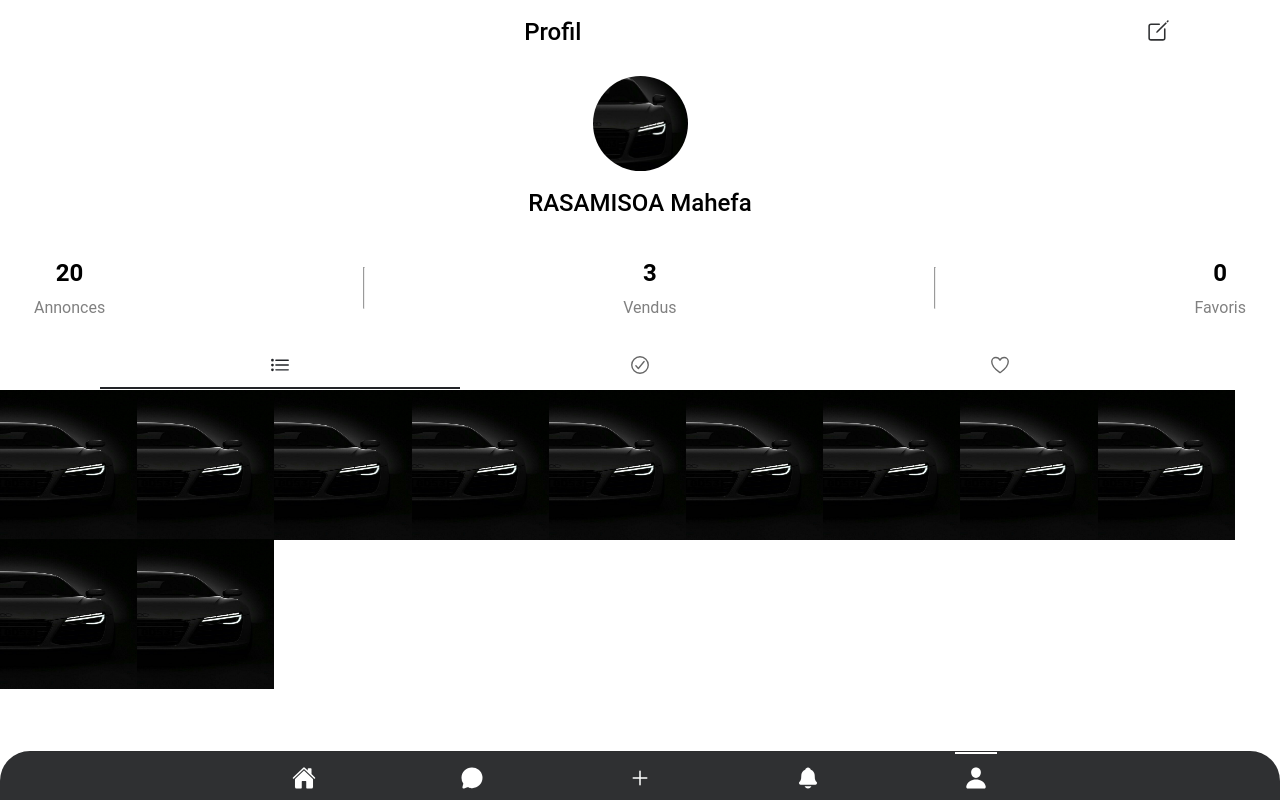
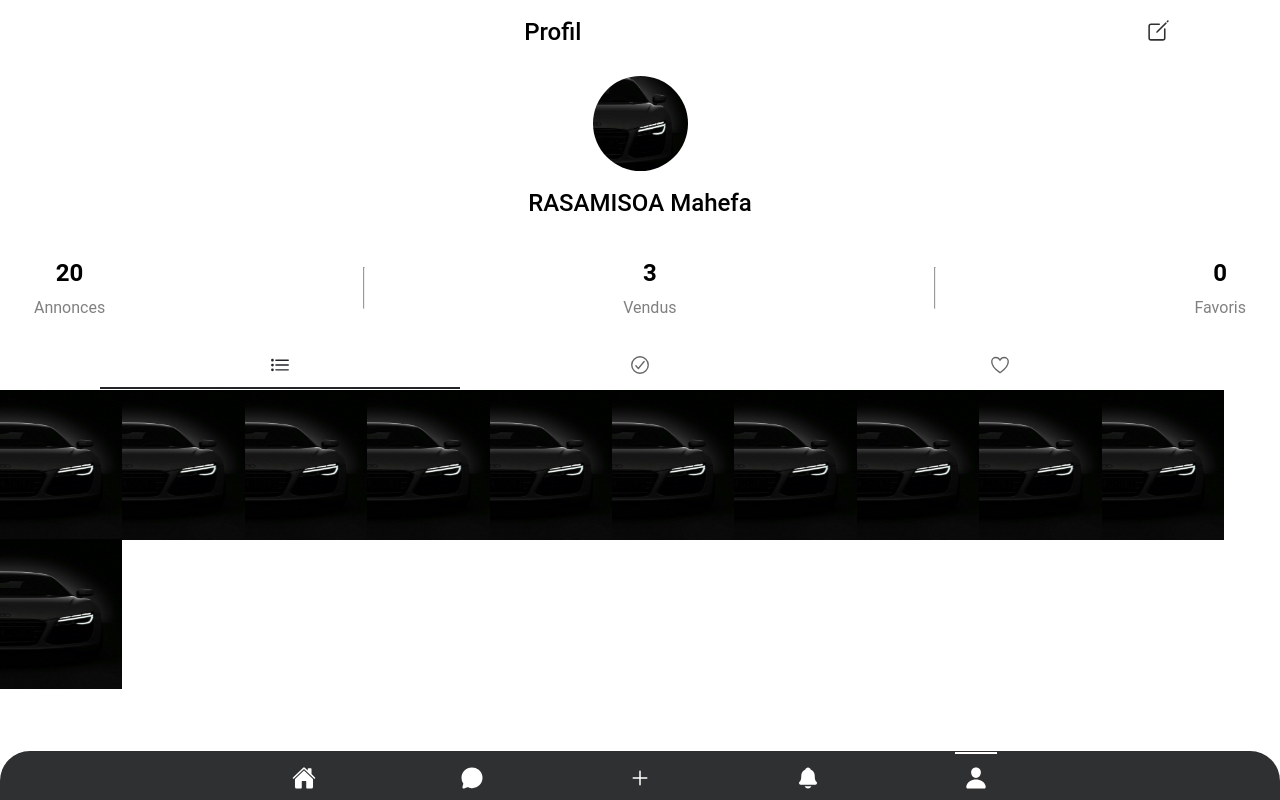
Before and after one commit to Rsm-mah/PROJET_FINAL_S5_MOBILE, a React (Vite) app: page /profil in a window 1280 px wide. Built offline with nearby package versions, Linux system fonts and the light colour scheme.

Commit message:
update profil.css
modif design css

```diff
--- a/src/pages/Profil/Profil.css
+++ b/src/pages/Profil/Profil.css
@@ -81,25 +81,102 @@ ion-content .ion-content-body-profil {
     flex-wrap: wrap;
 
     .annonce {
-        width: 3.63cm;
+        width: 15vh;
         height: 149px;
         img {
-            width: 138px;
+            width: 15vh;
             height: 150px;
         }
     }
 }
 
+@media only screen and (min-width:375px) {
+    .ion-content-body-profil .listAnnonce {
+        .annonce {
+            width: 18.6vh;
+            height: 149px;
+            img {
+                width: 18.6vh;
+                height: 150px;
+            }
+        }
+    }
+}
 
+@media only screen and (min-width:360px) {
+    .ion-content-body-profil .listAnnonce {
+        .annonce {
+            width: 16.2vh;
+            height: 149px;
+            img {
+                width: 16.2vh;
+                height: 150px;
+            }
+        }
+    }
+}
 
+@media only screen and (min-width:375px) {
+    .ion-content-body-profil .listAnnonce {
+        .annonce {
+            width: 15.4vh;
+            height: 149px;
+            img {
+                width: 15.4vh;
+                height: 150px;
+            }
+        }
+    }
+}
 
-/* .ion-content-body-profil .modif-button {
-    margin-top: 4vh;
-    a {
-        text-decoration: none;
-        color: #2f3032;
-        background-color: #d6d6d69c;
-        font-weight: bold;
-        padding: 10px;
+@media only screen and (min-width:390px) {
+    .ion-content-body-profil .listAnnonce {
+        .annonce {
+            width: 15.4vh;
+            height: 149px;
+            img {
+                width: 15.4vh;
+                height: 150px;
+            }
+        }
     }
-} */
+}
+
+@media only screen and (min-width:412px) {
+    .ion-content-body-profil .listAnnonce {
+        .annonce {
+            width: 15vh;
+            height: 149px;
+            img {
+                width: 15vh;
+                height: 150px;
+            }
+        }
+    }
+}
+
+@media only screen and (min-width:414px) {
+    .ion-content-body-profil .listAnnonce {
+        .annonce {
+            width: 15.4vh;
+            height: 149px;
+            img {
+                width: 15.4vh;
+                height: 150px;
+            }
+        }
+    }
+}
+
+@media only screen and (min-width:430px) {
+    .ion-content-body-profil .listAnnonce {
+        .annonce {
+            width: 15.3vh;
+            height: 149px;
+            img {
+                width: 15.3vh;
+                height: 150px;
+            }
+        }
+    }
+}
```
